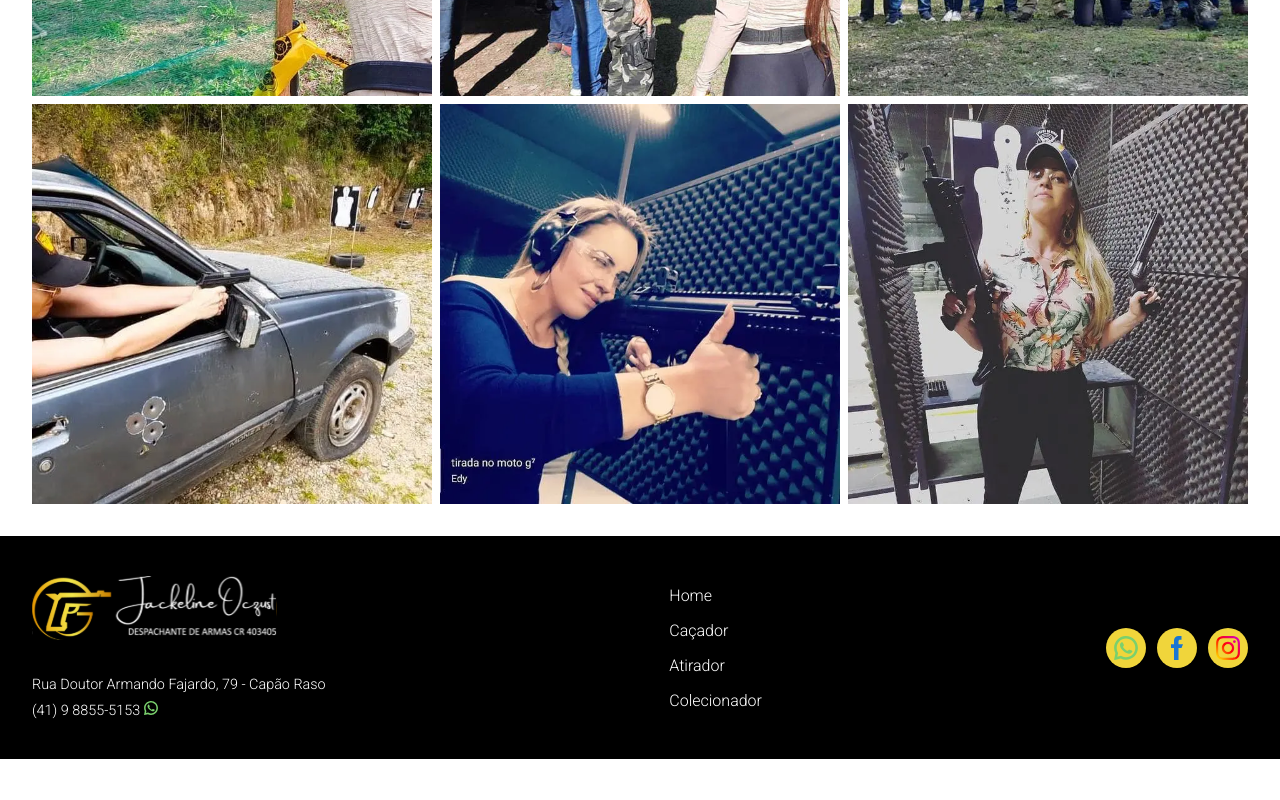
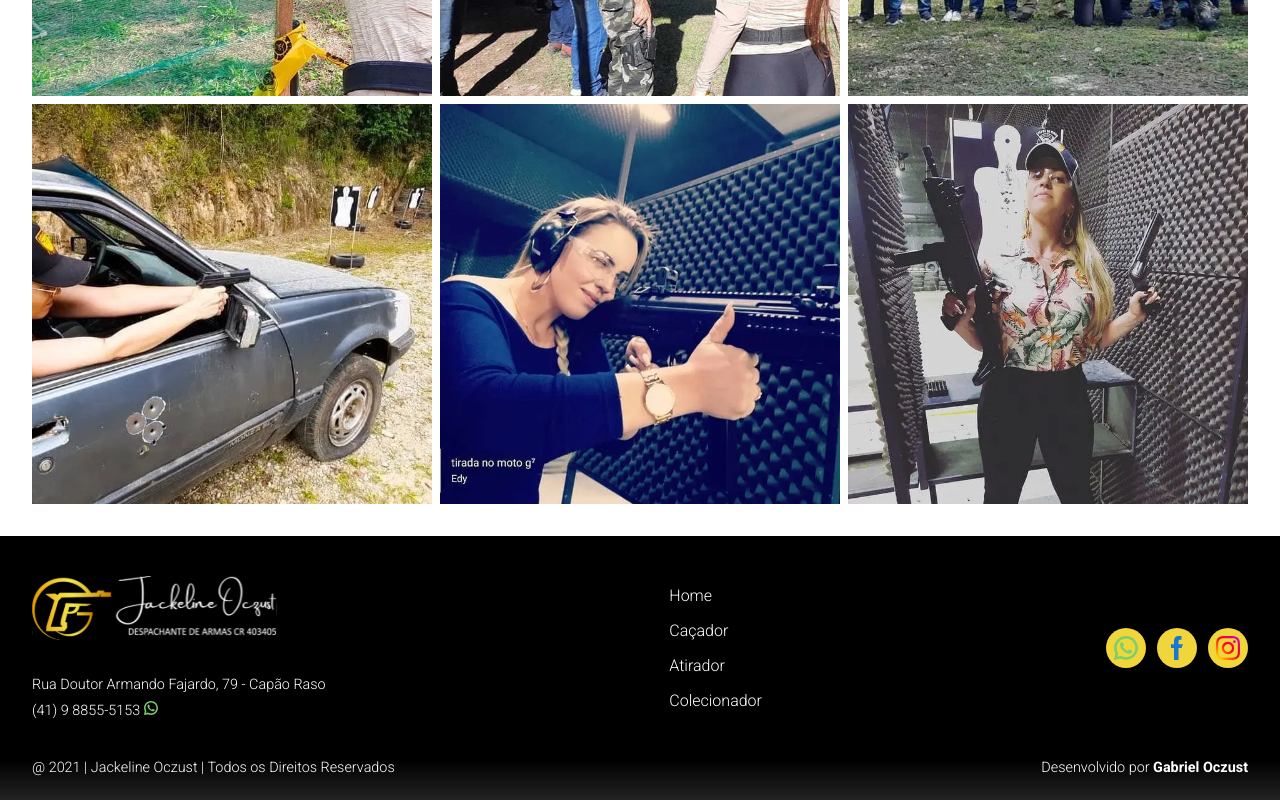
Before and after one commit to mdauwalhossain/hunter-game, a Next.js app: page / in a window 1280 px wide. Shown: the part 3303-4103 px from the top of the page. Before the commit the page ends 4062 px from the top, so only its background shows below. Built offline with nearby package versions, Linux system fonts and the light colour scheme.

Commit message:
feat: add copyright

```diff
--- /dev/null
+++ b/components/Copyright/Copyright.module.css
@@ -0,0 +1,27 @@
+.copyright {
+    width: 100%;
+    padding: 0 0 1.5rem 0;
+    background: linear-gradient(to bottom, #000, #222);
+    color: #fff;
+}
+
+.copyright__content {
+    width: 100%;
+    display: flex;
+    flex-direction: column;
+    gap: 0.5rem;
+    align-items: center;
+    justify-content: space-between;
+    font-size: 0.8rem;
+}
+
+.copyright__dev:hover b {
+    color: #1ad800;
+}
+
+@media (min-width: 780px) {
+    .copyright__content {
+        flex-direction: row;
+        font-size: 0.9rem;
+    }
+}
--- /dev/null
+++ b/components/Copyright/index.js
@@ -0,0 +1,25 @@
+import styles from "./Copyright.module.css";
+
+export default function Copyright() {
+    return (
+        <section className={styles.copyright}>
+            <div className="container">
+                <div className={styles.copyright__content}>
+                    <span className={styles.copyright__company}>
+                        @ 2021 | Jackeline Oczust | Todos os Direitos Reservados
+                    </span>
+
+                    <a
+                        className={styles.copyright__dev}
+                        title="Entre em Contato"
+                        href="https://api.whatsapp.com/send?phone=5541999023899&text=Olá entro em contato através do site da Jackeline, gostaria de mais informações"
+                        target="_blank"
+                        arial-label="Entrar em contato pelo whatsapp do desenvolvedor"
+                    >
+                        Desenvolvido por <b>Gabriel Oczust</b>
+                    </a>
+                </div>
+            </div>
+        </section>
+    );
+}
--- a/pages/_app.js
+++ b/pages/_app.js
@@ -1,6 +1,7 @@
 import Head from 'next/head'
 import Header from '../components/Header'
 import Footer from '../components/Footer'
+import Copyright from '../components/Copyright'
 import '../styles/globals.css'
 
 function MyApp({ Component, pageProps }) {
@@ -28,6 +29,7 @@ function MyApp({ Component, pageProps }) {
             <Component {...pageProps} />
 
             <Footer />
+            <Copyright />
         </>
     )
 }
```
